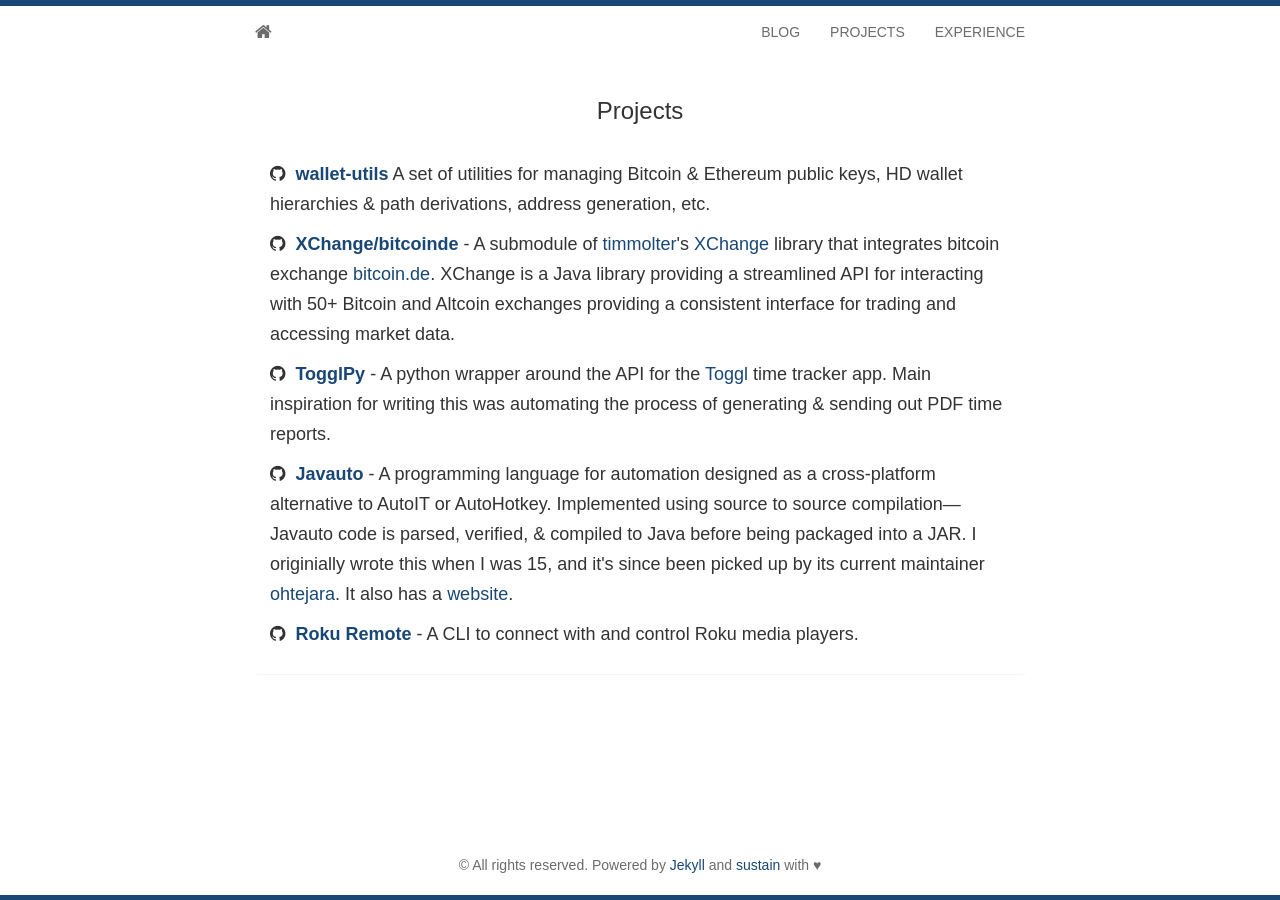
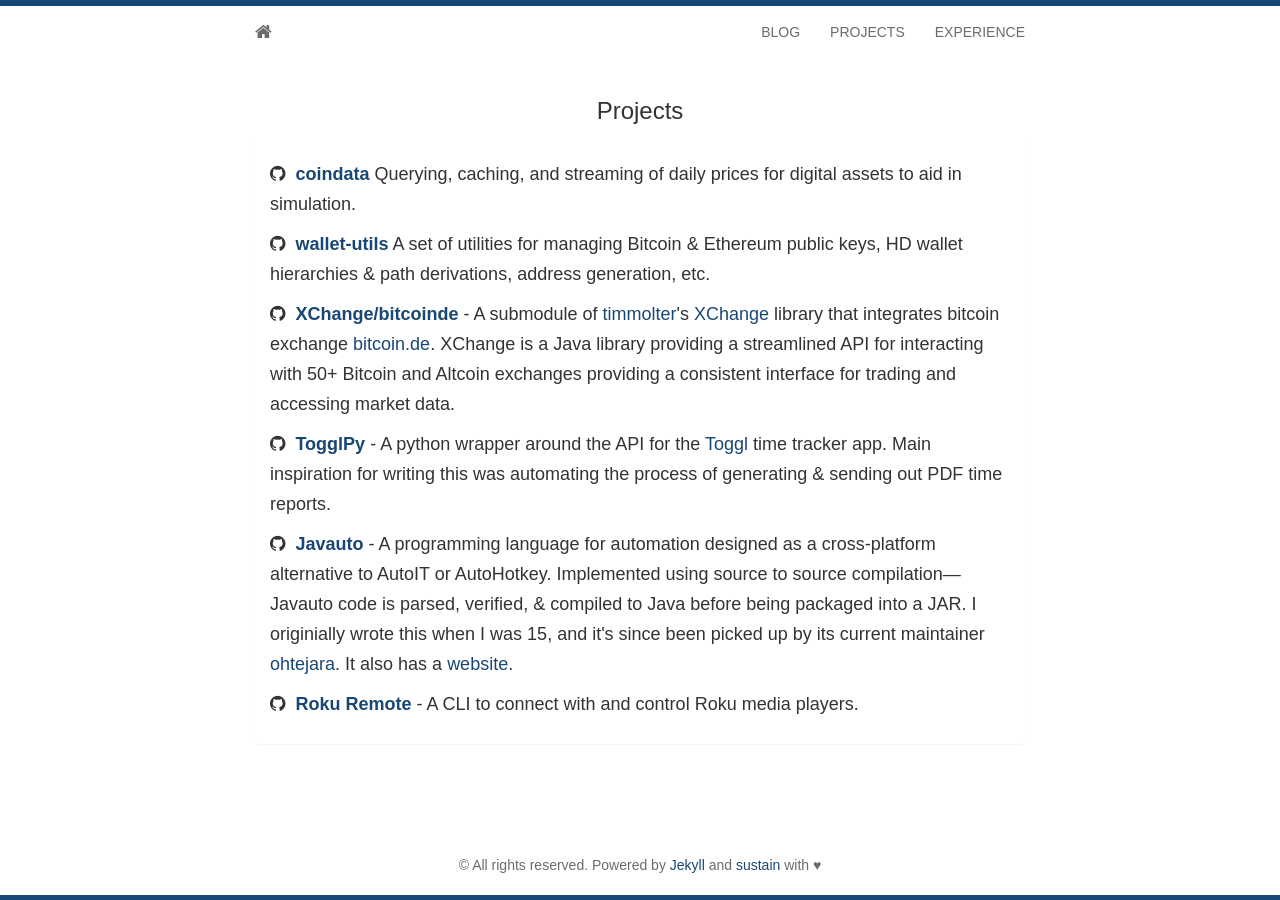
Before and after one commit to matthewdowney/matthewdowney.github.io, a Jekyll site: the page built from projects.html, in a window 1280 px wide. Built offline with Jekyll 4.4.1, drawn with Linux system fonts in a browser that asks for light colours; some web fonts are replaced; Markdown is read by kramdown in place of the engine named in the settings.

Commit message:
Added project

```diff
--- a/_includes/projects.html
+++ b/_includes/projects.html
@@ -3,6 +3,10 @@
   <h3>Projects</h3>
   <div class="panel panel-default">
     <div class="panel-body">
+		<h5>
+			<i class="fa fa-github"></i>&nbsp;&nbsp;<strong><a href="https://github.com/matthewdowney/coindata">coindata</a></strong>
+            Querying, caching, and streaming of daily prices for digital assets to aid in simulation.
+		</h5>
 		<h5>
 			<i class="fa fa-github"></i>&nbsp;&nbsp;<strong><a href="https://github.com/matthewdowney/wallet-utils">wallet-utils</a></strong>
             A set of utilities for managing Bitcoin & Ethereum public keys, HD wallet hierarchies & path derivations, address generation, etc.
```
